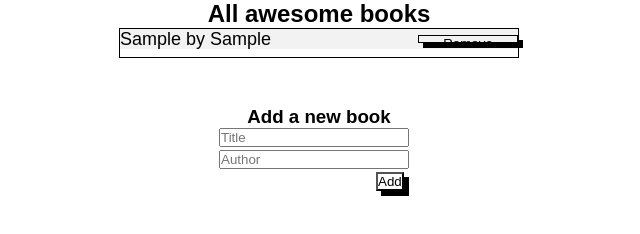
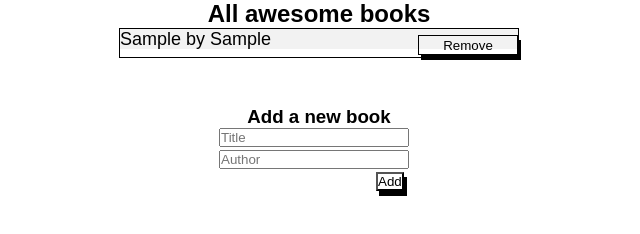
Before and after one commit to Bhekisile/Awesome-books, a website: page index.html in a window 1280 px wide. Both pictures are taken after typing "Sample", "Sample" into the empty fields and a click on the button "Add". Shown: the whole page, without its empty margins (333-973 px from the left). Drawn offline with Linux system fonts and the light colour scheme.

Commit message:
Add style

```diff
--- a/styles.css
+++ b/styles.css
@@ -16,7 +16,7 @@
     margin-left: 157px;
     margin-top: 3px;
     background-color: transparent;
-    box-shadow: 5px 5px black;
+    box-shadow: 3px 5px black;
 }
 
 #title {
@@ -77,7 +77,9 @@ h3 {
 
 .remove {
   width: 100px;
+  height: 20px;
   background-color: transparent;
   border: 1px solid black;
-  box-shadow: 5px 5px black;
+  box-shadow: 3px 5px black;
+  margin-top: 0;
 }
```
